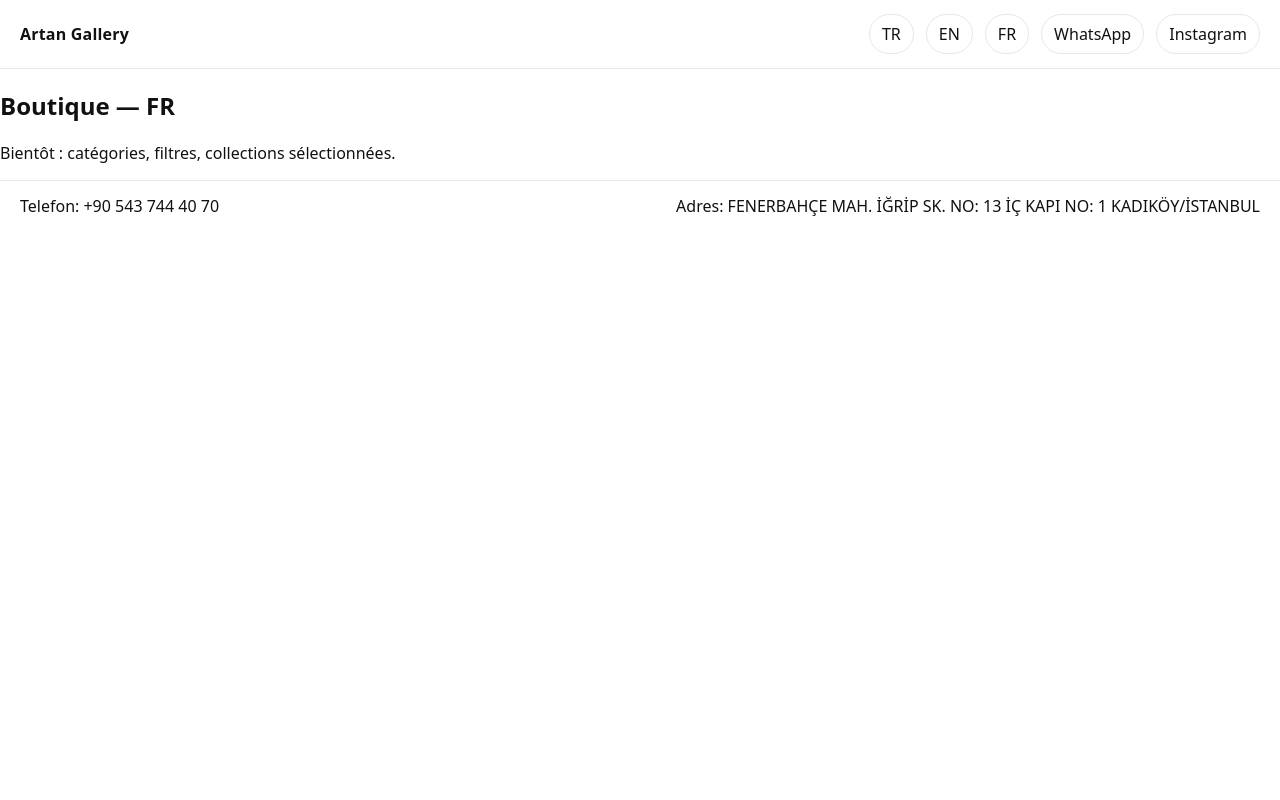
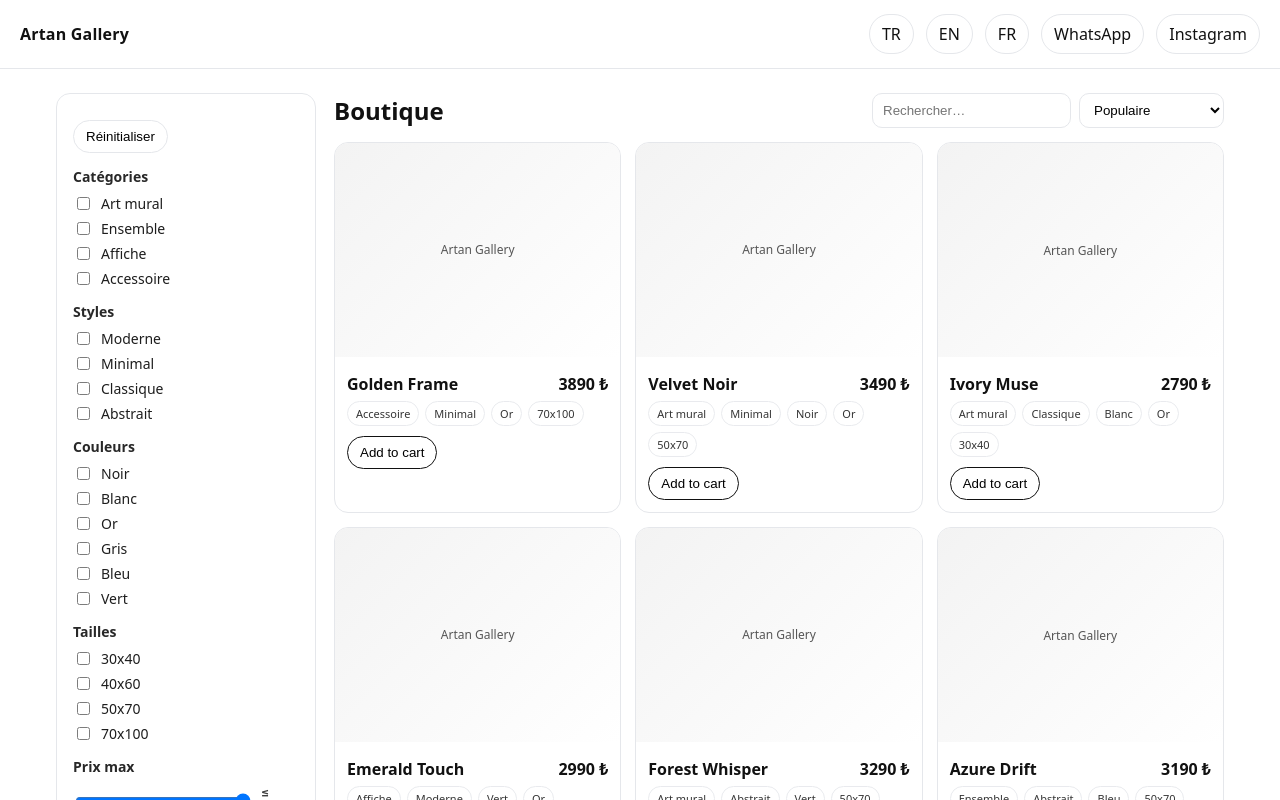
Before and after one commit to Hamed-shareghzadeh/artan-gallery, a Next.js app: page /fr/boutique in a window 1280 px wide. Shown: the top 800 px of the page. Built offline with nearby package versions, Linux system fonts and the light colour scheme.

Commit message:
Update page.js

```diff
--- a/app/fr/boutique/page.js
+++ b/app/fr/boutique/page.js
@@ -1,8 +1,45 @@
+import ShopShell from '../../../components/ShopShell';
+
 export default function BoutiqueFR() {
+  const filters = {
+    categoriesLabel: "Catégories",
+    categories: ["Art mural", "Ensemble", "Affiche", "Accessoire"],
+    stylesLabel: "Styles",
+    styles: ["Moderne", "Minimal", "Classique", "Abstrait"],
+    colorsLabel: "Couleurs",
+    colors: ["Noir", "Blanc", "Or", "Gris", "Bleu", "Vert"],
+    sizesLabel: "Tailles",
+    sizes: ["30x40", "40x60", "50x70", "70x100"],
+    priceLabel: "Prix max"
+  };
+
+  const items = [
+    { id: 1, title: "Velvet Noir", price: 3490, pop: 9, new: true, cats:["Art mural"], styles:["Minimal"], colors:["Noir","Or"], sizes:["50x70"] },
+    { id: 2, title: "Emerald Touch", price: 2990, pop: 7, cats:["Affiche"], styles:["Moderne"], colors:["Vert","Or"], sizes:["40x60"] },
+    { id: 3, title: "Ivory Muse", price: 2790, pop: 8, cats:["Art mural"], styles:["Classique"], colors:["Blanc","Or"], sizes:["30x40"] },
+    { id: 4, title: "Azure Drift", price: 3190, pop: 6, cats:["Ensemble"], styles:["Abstrait"], colors:["Bleu"], sizes:["50x70"] },
+    { id: 5, title: "Golden Frame", price: 3890, pop: 10, cats:["Accessoire"], styles:["Minimal"], colors:["Or"], sizes:["70x100"] },
+    { id: 6, title: "Velvet Duo", price: 4590, pop: 5, cats:["Ensemble"], styles:["Moderne"], colors:["Noir","Blanc"], sizes:["40x60"] },
+    { id: 7, title: "Grey Silence", price: 2590, pop: 4, cats:["Affiche"], styles:["Minimal"], colors:["Gris"], sizes:["30x40"] },
+    { id: 8, title: "Forest Whisper", price: 3290, pop: 7, cats:["Art mural"], styles:["Abstrait"], colors:["Vert"], sizes:["50x70"] }
+  ];
+
   return (
-    <main className="compare">
-      <h2>Boutique — FR</h2>
-      <p>Bientôt : catégories, filtres, collections sélectionnées.</p>
+    <main>
+      <ShopShell
+        heading="Boutique"
+        searchPlaceholder="Rechercher…"
+        sortLabel="Trier"
+        sortOptions={[
+          { value: "pop", label: "Populaire" },
+          { value: "new", label: "Nouveautés" },
+          { value: "price_asc", label: "Prix : croissant" },
+          { value: "price_desc", label: "Prix : décroissant" }
+        ]}
+        resetLabel="Réinitialiser"
+        filters={filters}
+        items={items}
+      />
     </main>
   );
 }
```
